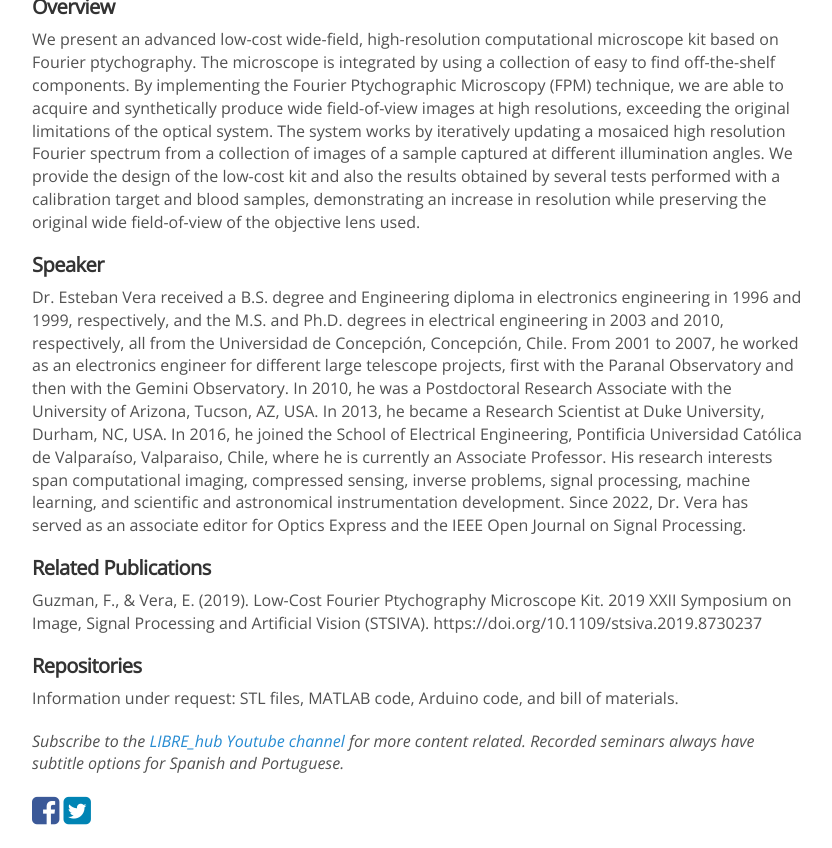
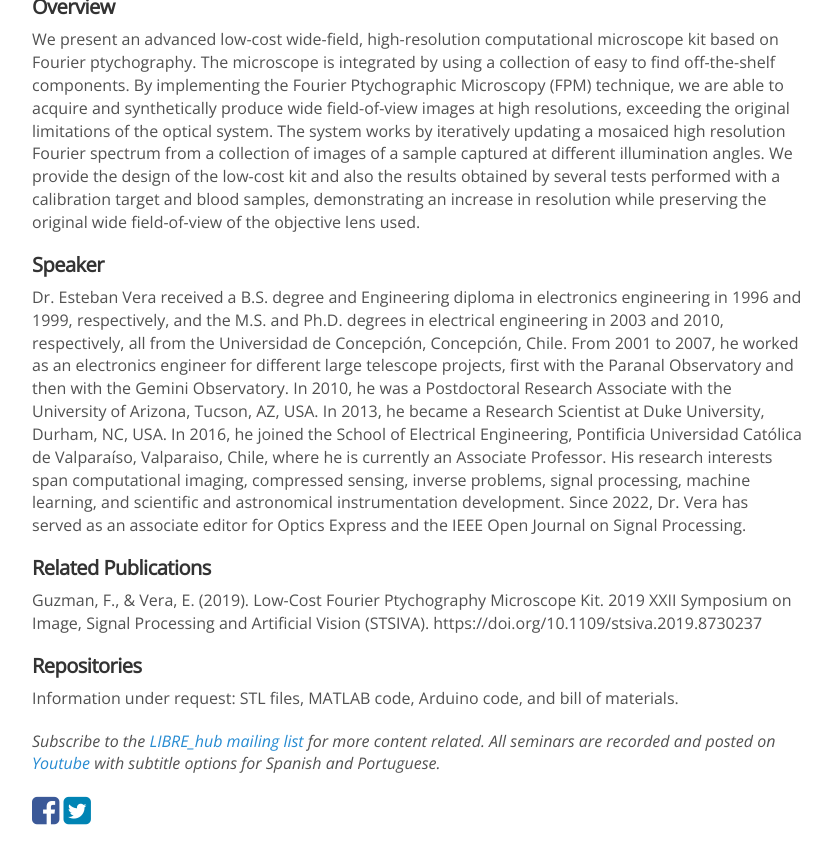
Before and after one commit to LIBREhub/LIBREhub.github.io, a Jekyll site: the page built from _posts/2022-07-14-esteban-vera.md, in a window 1280 px wide and 900 px high, scrolled down 577 px, cut to the strip 52-900 px from the top of the window. Shown: the whole strip, without its empty margins (223-1055 px from the left). Built offline with Jekyll 4.4.1, drawn with Linux system fonts in a browser that asks for light colours; nearby versions of some CDN libraries; comment, search, counter and statistics services are not loaded.

Commit message:
Update 2022-07-14-esteban-vera.md

```diff
--- a/_posts/2022-07-14-esteban-vera.md
+++ b/_posts/2022-07-14-esteban-vera.md
@@ -24,4 +24,4 @@
 Information under request: STL files, MATLAB code, Arduino code, and bill of materials.
 <br>
 
-*Subscribe to the [LIBRE_hub Youtube channel](https://www.youtube.com/channel/UCKaffupDA8KKrDE0rd668Xw) for more content related. Recorded seminars always have subtitle options for Spanish and Portuguese.*
+*Subscribe to the [LIBRE_hub mailing list](https://mailchi.mp/2efa11be3d6b/libre_hub) for more content related. All seminars are recorded and posted on [Youtube](https://www.youtube.com/channel/UCKaffupDA8KKrDE0rd668Xw) with subtitle options for Spanish and Portuguese.*
```
